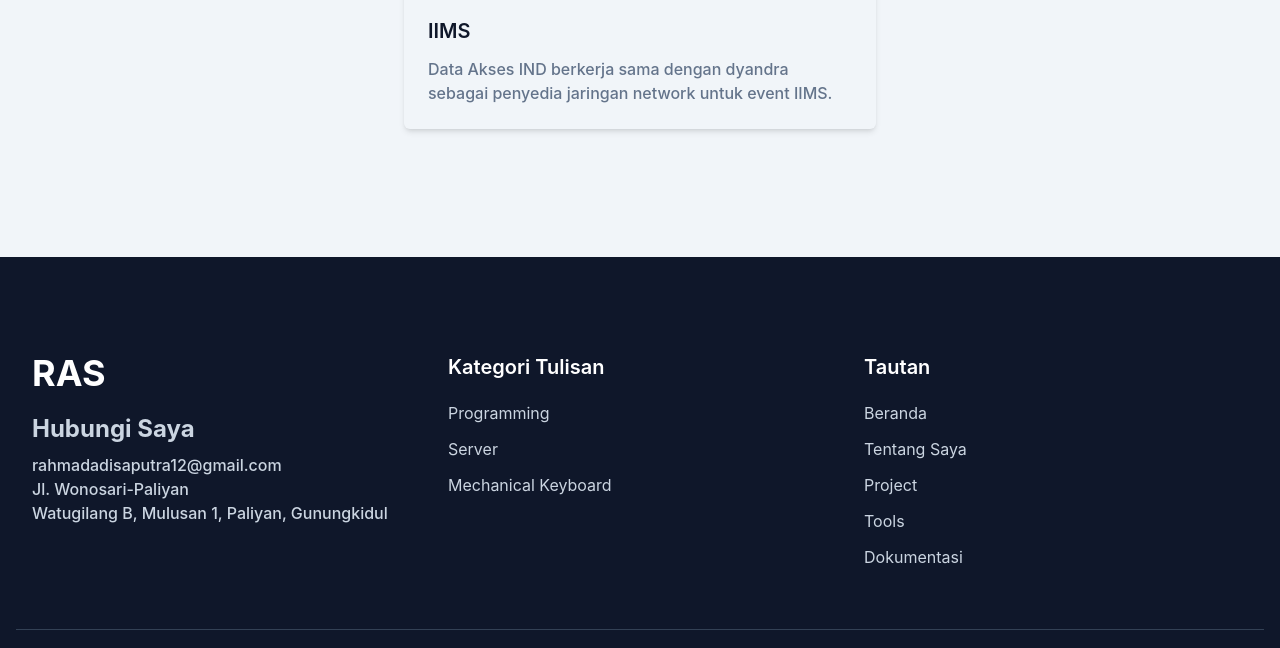
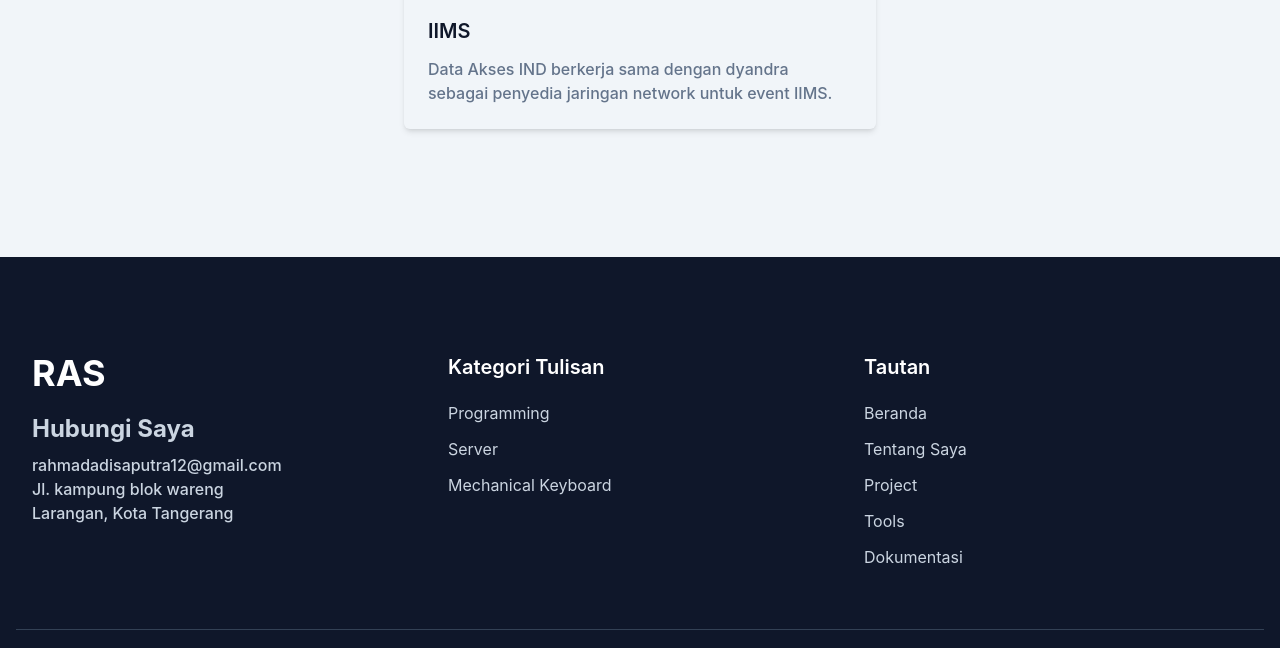
Before and after one commit to Adisaputra1/portfolio, a website: page index.html in a window 1280 px wide. Shown: the part 6369-7017 px from the top of the page. Drawn offline with Linux system fonts and the light colour scheme.

Commit message:
Update index.html

```diff
--- a/index.html
+++ b/index.html
@@ -598,8 +598,8 @@
             <h2 class="font-bold text-4xl text-white mb-5">RAS</h2>
             <h3 class="font-bold text-2xl mb-2">Hubungi Saya</h3>
             <p>rahmadadisaputra12@gmail.com</p>
-            <p>Jl. Wonosari-Paliyan</p>
-            <p>Watugilang B, Mulusan 1, Paliyan, Gunungkidul</p>
+            <p>Jl. kampung blok wareng</p>
+            <p>Larangan, Kota Tangerang</p>
           </div>
           <div class="w-full px-4 mb-12 md:w-1/3">
             <h3 class="font-semibold text-xl text-white mb-5">
```
